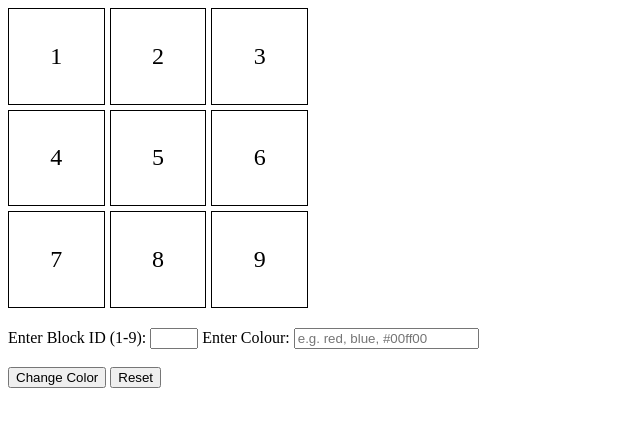
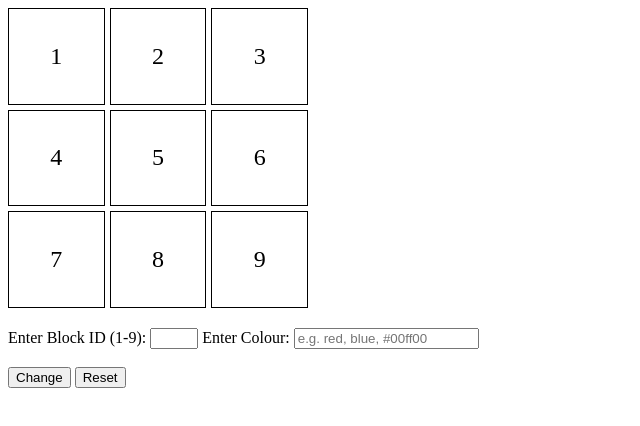
Before and after one commit to acciojob/Replit-Asian-Paints-Bgguy154, a website: page main.html in a window 1280 px wide. Shown: the whole page, without its empty margins (0-640 px from the left). Drawn offline with Linux system fonts and the light colour scheme.

Commit message:
created a submission

```diff
--- a/main.html
+++ b/main.html
@@ -29,7 +29,7 @@
 
     <br><br>
 
-    <button id="change_button">Change Color</button>
+    <button id="change_button">Change</button>
     <button id="reset_button">Reset</button>
 
     <script type="text/javascript" src="./script.js">
```
